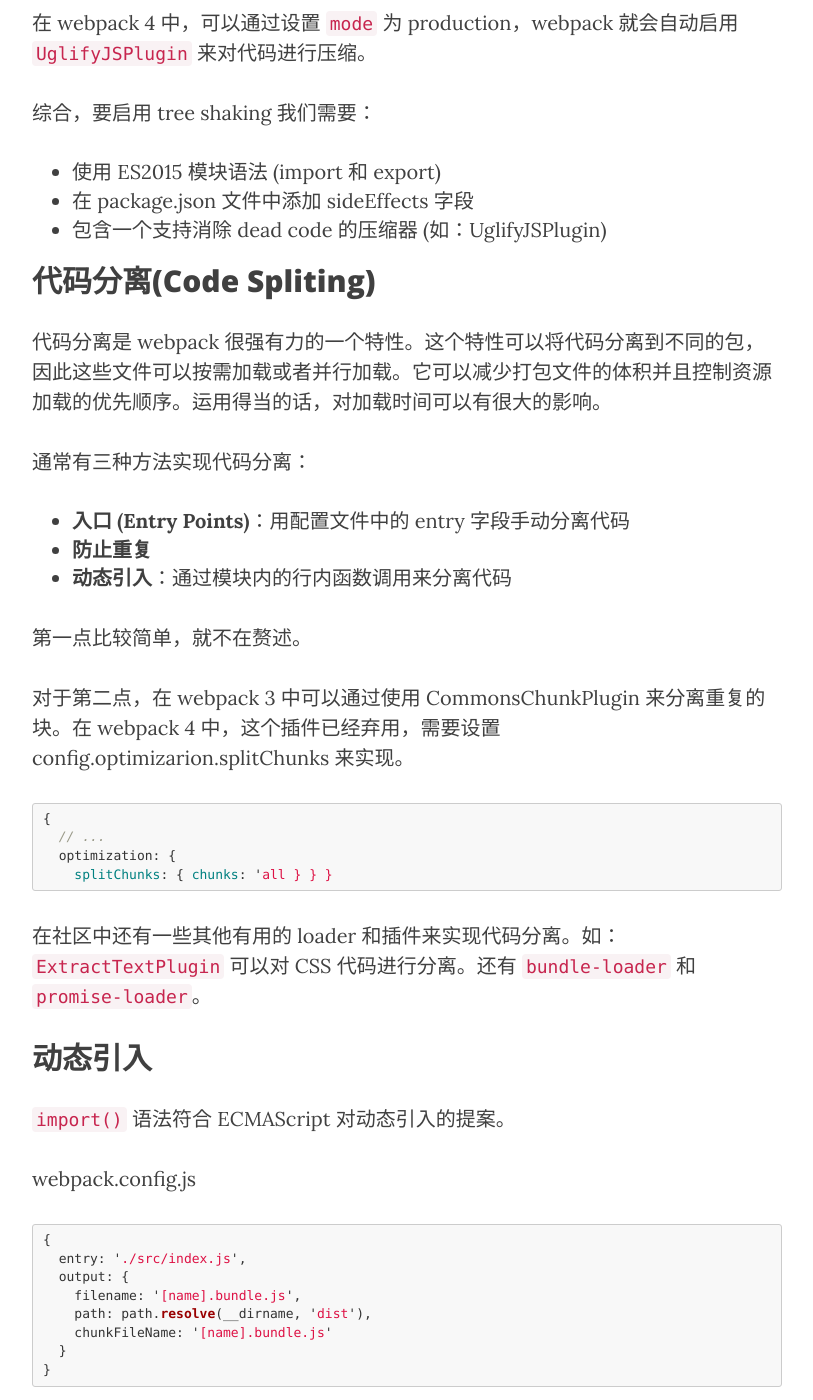
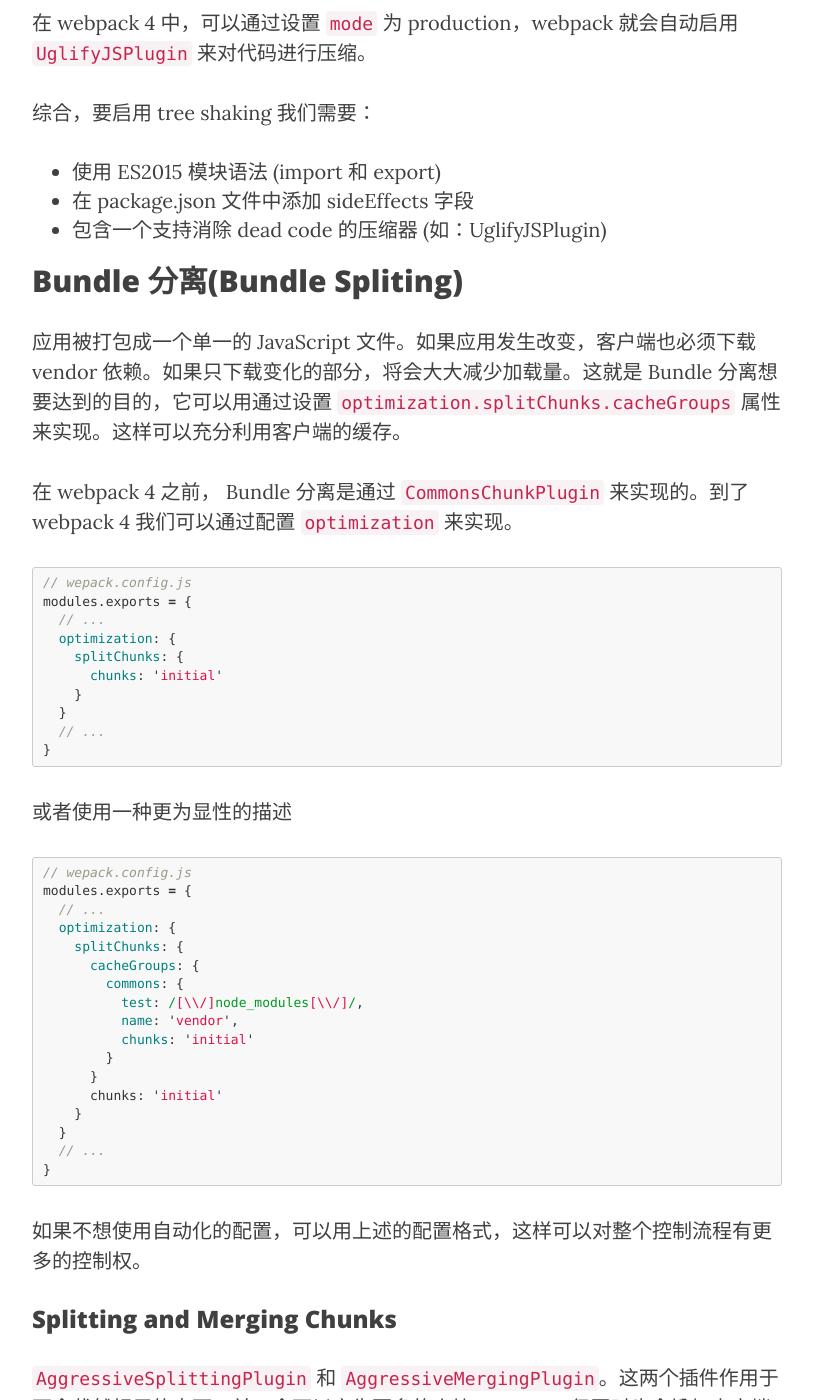
Before and after one commit to Ericteen/ericteen.github.io, a Jekyll site: the page built from _posts/2018-03-12-optimization.md, in a window 1280 px wide and 1400 px high, scrolled down 1740 px. Shown: the whole window, without its empty margins (233-1046 px from the left). Built offline with Jekyll 4.4.1, drawn with Linux system fonts in a browser that asks for light colours; nearby versions of some CDN libraries; some of the changed text lies outside the part shown.

Commit message:
添加优化内容

````diff
--- a/_posts/2018-03-12-optimization.md
+++ b/_posts/2018-03-12-optimization.md
@@ -1,6 +1,6 @@
 ---
 layout:     post
-title:      "资源加载优化"
+title:      "webpack 资源加载优化"
 subtitle:   "optimization"
 date:       2018-03-12 12:00:00
 author:     "Ericteen"
@@ -54,6 +54,61 @@
 - 在 package.json 文件中添加 sideEffects 字段
 - 包含一个支持消除 dead code 的压缩器 (如：UglifyJSPlugin)
 
+## Bundle 分离(Bundle Spliting)
+
+应用被打包成一个单一的 JavaScript 文件。如果应用发生改变，客户端也必须下载 vendor 依赖。如果只下载变化的部分，将会大大减少加载量。这就是 Bundle 分离想要达到的目的，它可以用通过设置 `optimization.splitChunks.cacheGroups` 属性来实现。这样可以充分利用客户端的缓存。
+
+在 webpack 4 之前， Bundle 分离是通过 `CommonsChunkPlugin` 来实现的。到了 webpack 4 我们可以通过配置 `optimization` 来实现。
+
+```javascript
+// wepack.config.js
+modules.exports = {
+  // ...
+  optimization: {
+    splitChunks: {
+      chunks: 'initial'
+    }
+  }
+  // ...
+}
+```
+
+或者使用一种更为显性的描述
+
+```javascript
+// wepack.config.js
+modules.exports = {
+  // ...
+  optimization: {
+    splitChunks: {
+      cacheGroups: {
+        commons: {
+          test: /[\\/]node_modules[\\/]/,
+          name: 'vendor',
+          chunks: 'initial'
+        }
+      }
+      chunks: 'initial'
+    }
+  }
+  // ...
+}
+```
+
+如果不想使用自动化的配置，可以用上述的配置格式，这样可以对整个控制流程有更多的控制权。
+
+### Splitting and Merging Chunks
+
+`AggressiveSplittingPlugin` 和 `AggressiveMergingPlugin`。这两个插件作用于两个截然相反的方面。前一个可以产生更多的小块 bundles。但同时也会增加客户端请求数量。后一个作用相反，产生更少的 bundle。
+
+### webpack 中的 chunk 种类
+
+webpack 将 chunk 划分为三类：
+
+- **入口 chunk**。入口 chunk 包含 webpack runtime 和将要加载的模块。
+- **普通 chunk**。普通 chunk 不包含 webpack runtime，这些 chunk 可以在应用运行时动态加载。
+- **初始 chunk**。初始 chunk 也是一个普通 chunk，用来计算应用的加载时间。作为普通用户，需要考虑的是前两个。
+
 ## 代码分离(Code Spliting)
 
 代码分离是 webpack 很强有力的一个特性。这个特性可以将代码分离到不同的包，因此这些文件可以按需加载或者并行加载。它可以减少打包文件的体积并且控制资源加载的优先顺序。运用得当的话，对加载时间可以有很大的影响。
@@ -79,9 +134,17 @@
 
 在社区中还有一些其他有用的 loader 和插件来实现代码分离。如：`ExtractTextPlugin` 可以对 CSS 代码进行分离。还有 `bundle-loader` 和 `promise-loader`。
 
-## 动态引入
+### 动态引入
 
-`import()` 语法符合 ECMAScript 对动态引入的提案。
+`import()` 语法符合 ECMAScript 对动态引入的提案。需要搭配`babel-plugin-syntax-dynamic-import`。
+
+.babelrc
+
+```javascript
+{
+  plugins: ["syntax-dynamic-import"]
+}
+```
 
 webpack.config.js
 
@@ -115,7 +178,7 @@
 
 在注释中使用了 `webpackChunkName`。这样做会导致我们的 bundle 被命名为 lodash.bundle.js ，而不是 [id].bundle.js。
 
-## 懒加载(Lazy Loading)
+### 懒加载(Lazy Loading)
 
 懒加载或者叫按需加载，对应用或网站的优化有极大的作用。其中包括按逻辑对代码进行分割，请求的时候再加载模块。这可以极大提升应用的首次加载时间，并且降低加载量。
 
@@ -142,6 +205,27 @@
 ```
 
 如以上的例子，主要是运用 ESM 的 `import()` ，对按钮操作进行按需加载。
+
+## 提取 manifest 文件
+
+当 webpack 生成 bundle 时， 它同时维护一个 manifest 文件。你可以在生成的 vendor bundle 中找到它。manifest 文件描述了哪些文件需要 webpack 加载。
+
+如果 webpack 生成的 hash 发生改变，manifest 文件也会发生改变。因此，vendor bundle 的内容也会发生改变，并且失效。所以，我们需要将 manifest 文件提取出来。
+
+大部分工作都已经在 bundle splitting 中完成。为了提取 manifest 文件，需要用以下的方式定义 `optimization.runtimeChunk`
+
+```javascript
+module.exports = {
+  optimization: {
+    splitChunks: {
+      // ...
+    },
+    runtimeChunk: {
+      name: 'manifest'
+    }
+  }
+}
+```
 
 ## 缓存(Caching)
 
@@ -176,9 +260,13 @@
 ```javascript
 {
   optimization: {
-    splitChunks: { chunks: 'all' },
-    namedModules
-  }
+    splitChunks: {
+      chunks: 'initial'
+    },
+    runtimeChunk: {
+      name: 'manifest'
+    }
+  },
 }
 ```
 
````
Also changed, not shown: other parts of _posts/2018-03-12-optimization.md (+1 -1 lines).
